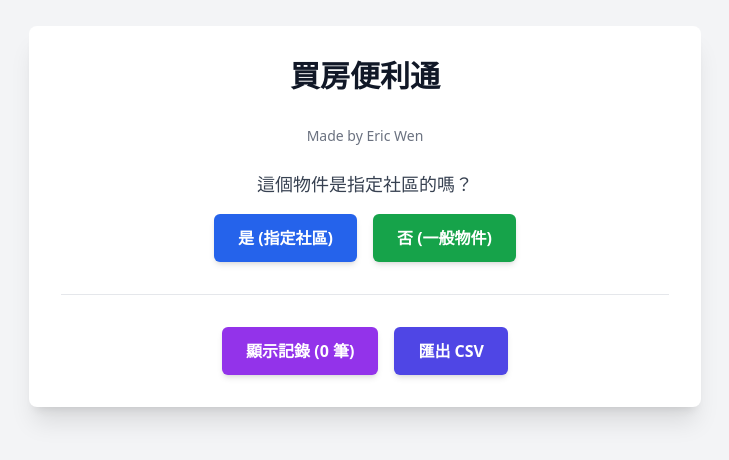
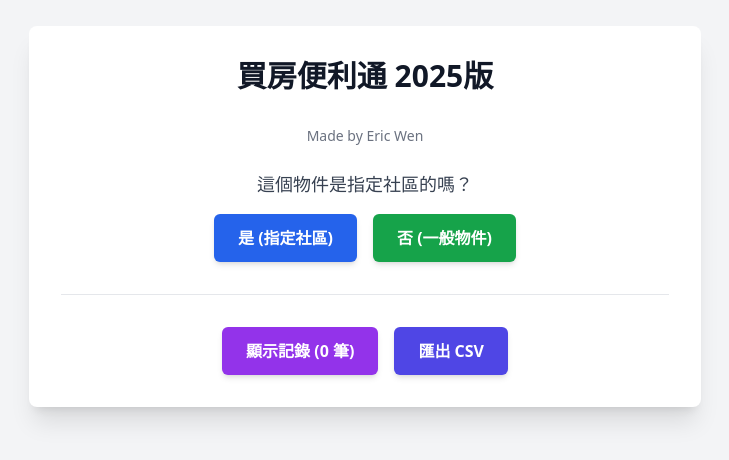
Before and after one commit to ericwen511/interesting-yonath-jjd3tz25, a React (Vite) app: page / in a window 1280 px wide. Shown: the part 184-644 px from the top of the page, without its empty margins (275-1004 px from the left). Built offline with nearby package versions, Linux system fonts and the light colour scheme.

Commit message:
更新為2025年版本

```diff
--- a/src/App.tsx
+++ b/src/App.tsx
@@ -660,7 +660,7 @@ function App() {
     <div className="min-h-screen bg-gray-100 p-8 flex items-center justify-center">
       <div className="bg-white p-4 sm:p-8 rounded-lg shadow-xl w-full sm:max-w-2xl mx-auto">
         <h1 className="text-3xl font-bold text-center text-gray-900 mb-8">
-          買房便利通
+          買房便利通 2025版
         </h1>
         {/* 新增的署名行 */}
         <p className="text-sm text-gray-500 text-center mb-6">
```
